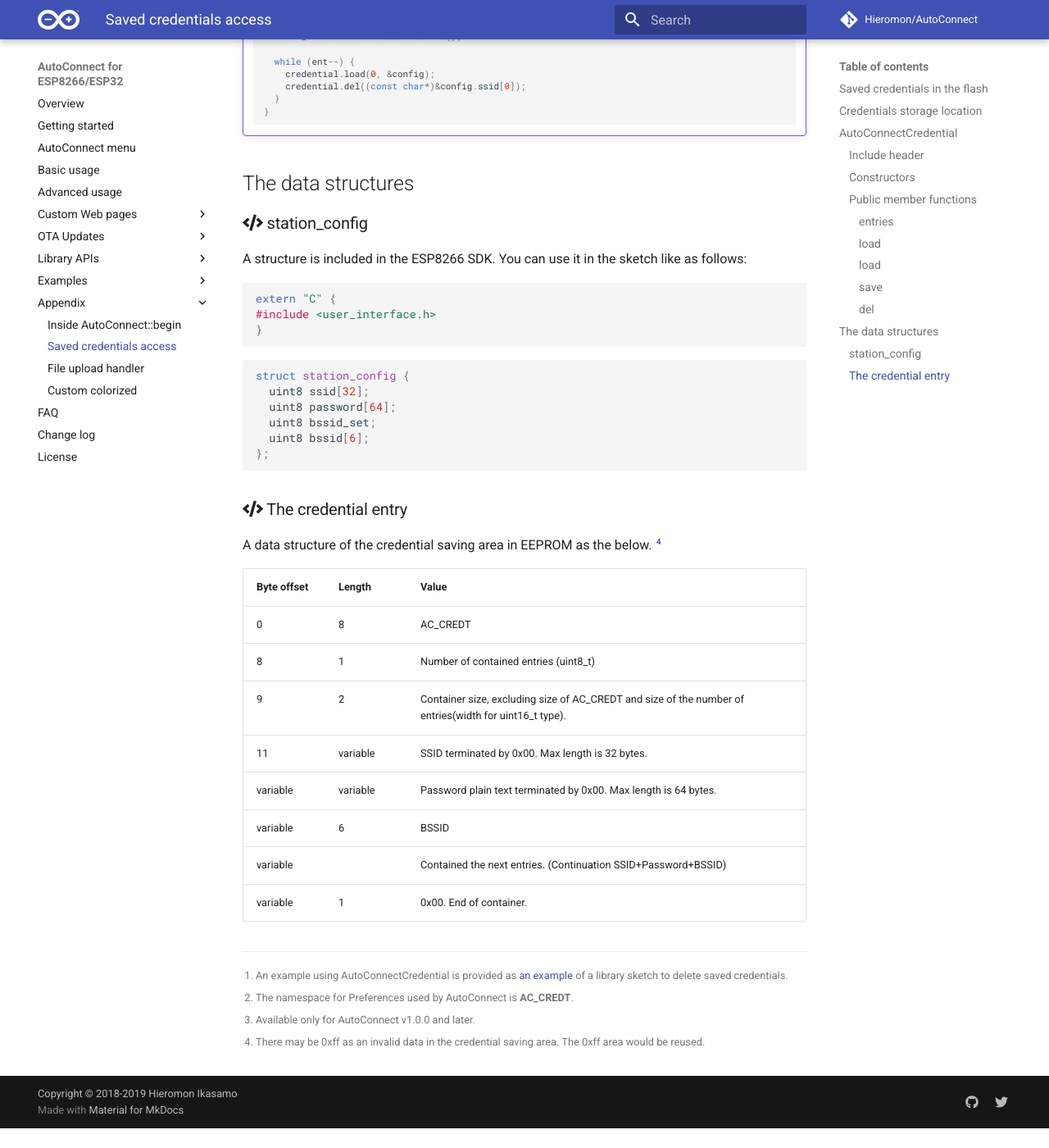
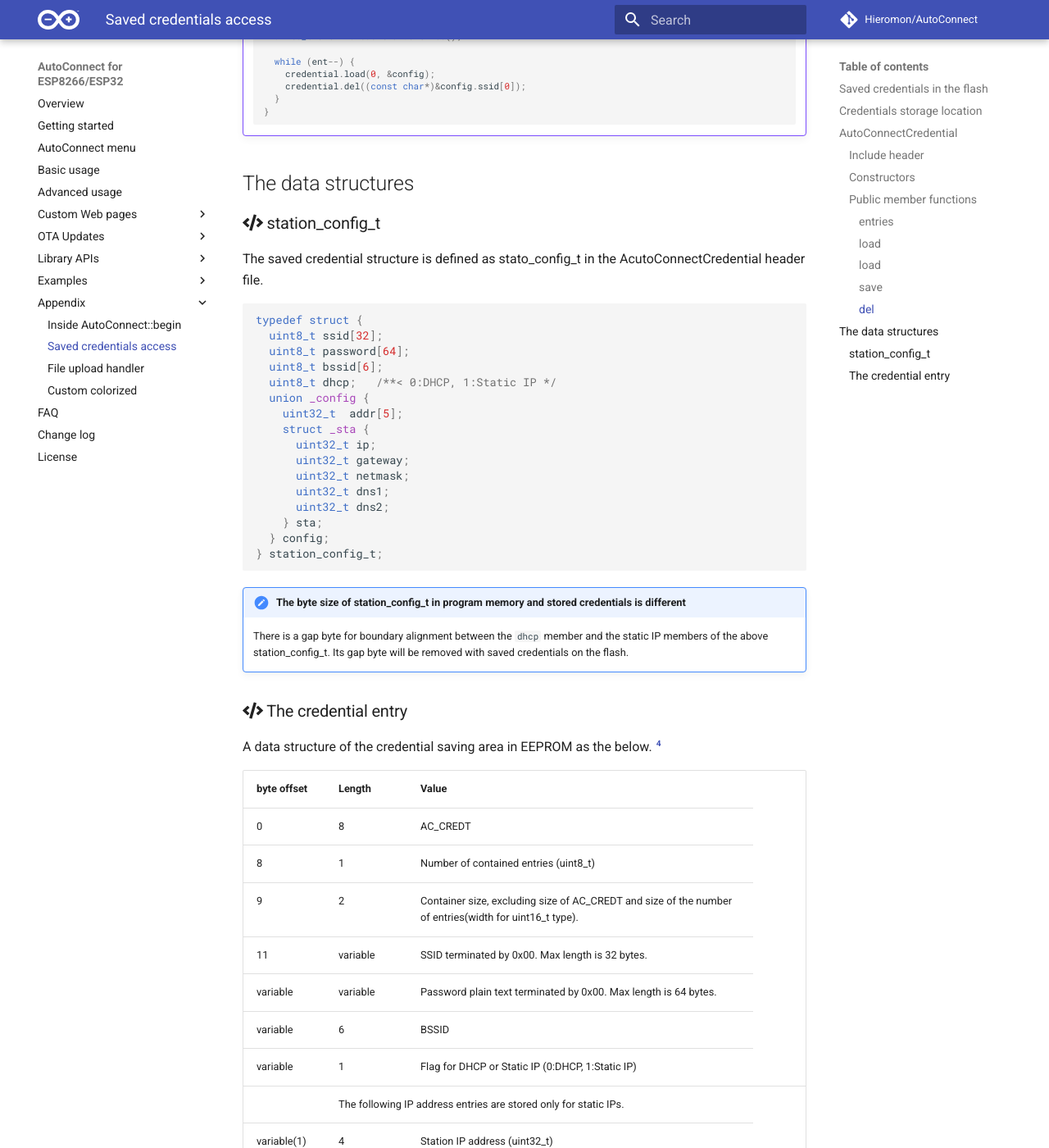
Before and after one commit to Hieromon/AutoConnect, an MkDocs documentation site: the page built from mkdocs/credit.md, in a window 1280 px wide and 1400 px high, scrolled down 3542 px. Shown: the whole window at 82% size. Built offline with MkDocs 1.6.1 and Material for MkDocs 9.7.7, drawn with Linux system fonts in a browser that asks for light colours; nearby versions of some CDN libraries; comment, search, counter and statistics services are not loaded; before the commit the page ends 4918 px from its top, so only the background shows below that; some of the changed text lies outside the part shown.

Commit message:
Added a description for static IP configuration

````diff
--- a/mkdocs/credit.md
+++ b/mkdocs/credit.md
@@ -79,43 +79,43 @@
 #### <i class="fa fa-caret-right"></i> load
 
 ```cpp
-int8_t load(const char* ssid, struct station_config* config)
+int8_t load(const char* ssid, station_config_t* config)
 ```
 
 Load a credential entry and store to **config**.
 <dl class="apidl">
     <dt>**Parameters**</dt>
     <dd><span class="apidef">ssid</span><span class="apidesc">SSID to be loaded.</span></dd>
-    <dd><span class="apidef">config</span><span class="apidesc">station_config</span></dd>
+    <dd><span class="apidef">config</span><span class="apidesc">station_config_t</span></dd>
     <dt>**Return value**</dt>
-    <dd>Save the specified SSID's credential entry to station_config pointed to by the parameter as **config**. -1 is returned if the SSID is not saved. </dd>
+    <dd>Save the specified SSID's credential entry to station_config_t pointed to by the parameter as **config**. -1 is returned if the SSID is not saved. </dd>
 </dl>
 
 #### <i class="fa fa-caret-right"></i> load
 
 ```cpp
-bool load(int8_t entry, struct station_config* config)
+bool load(int8_t entry, station_config_t* config)
 ```
 
 Load a credential entry and store to **config**.
 <dl class="apidl">
     <dt>**Parameters**</dt>
     <dd><span class="apidef">entry</span><span class="apidesc">Specifies the index number based 0 to be loaded.</span></dd>
-    <dd><span class="apidef">config</span><span class="apidesc">station_config</span></dd>
+    <dd><span class="apidef">config</span><span class="apidesc">station_config_t</span></dd>
     <dt>**Return value**</dt>
-    <dd>Save the specified credential entry to station_config pointed to by the parameter as **config**. -1 is returned if specified number is not saved. </dd>
+    <dd>Save the specified credential entry to station_config_t pointed to by the parameter as **config**. -1 is returned if specified number is not saved. </dd>
 </dl>
 
 #### <i class="fa fa-caret-right"></i> save
 
 ```cpp
-bool save(const struct station_config* config)
+bool save(const station_config_t* config)
 ```
 
 Save a credential entry.
 <dl class="apidl">
     <dt>**Parameter**</dt>
-    <dd><span class="apidef">config</span><span class="apidesc">station_config to be saved.</span></dd>
+    <dd><span class="apidef">config</span><span class="apidesc">station_config_t to be saved.</span></dd>
     <dt>**Return value**</dt>
     <dd><span class="apidef">true</span><span class="apidesc">Successfully saved.</span></dd>
     <dd><span class="apidef">false</span><span class="apidesc">Failed to save.</span></dd>
@@ -154,24 +154,31 @@
 
 ## The data structures
 
-### <i class="fa fa-code"></i>  station_config
+### <i class="fa fa-code"></i>  station_config_t
 
-A structure is included in the ESP8266 SDK. You can use it in the sketch like as follows:
+The saved credential structure is defined as stato_config_t in the AcutoConnectCredential header file.
 
 ```cpp
-extern "C" {
-#include <user_interface.h>
-}
+typedef struct {
+  uint8_t ssid[32];
+  uint8_t password[64];
+  uint8_t bssid[6];
+  uint8_t dhcp;   /**< 0:DHCP, 1:Static IP */
+  union _config {
+    uint32_t  addr[5];
+    struct _sta {
+      uint32_t ip;
+      uint32_t gateway;
+      uint32_t netmask;
+      uint32_t dns1;
+      uint32_t dns2;
+    } sta;
+  } config;
+} station_config_t;
 ```
 
-```cpp
-struct station_config {
-  uint8 ssid[32];
-  uint8 password[64];
-  uint8 bssid_set;
-  uint8 bssid[6];
-};
-```
+!!! note "The byte size of station_config_t in program memory and stored credentials is different"
+    There is a gap byte for boundary alignment between the `dhcp` member and the static IP members of the above station_config_t. Its gap byte will be removed with saved credentials on the flash.
 
 ### <i class="fa fa-code"></i>  The credential entry
 
@@ -180,13 +187,26 @@
 [^4]:
 There may be 0xff as an invalid data in the credential saving area. The 0xff area would be reused.
 
-| Byte offset | Length   | Value                                                               |
-|-------------|----------|---------------------------------------------------------------------|
-| 0           | 8        | AC_CREDT                                                            |
-| 8           | 1        | Number of contained entries (uint8_t)                               |
-| 9           | 2        | Container size, excluding size of AC_CREDT and size of the number of entries(width for uint16_t type). |
-| 11          | variable | SSID terminated by 0x00. Max length is 32 bytes.                    |
-| variable    | variable | Password plain text terminated by 0x00. Max length is 64 bytes.     |
-| variable    | 6        | BSSID                                                               |
-| variable    |          | Contained the next entries. (Continuation SSID+Password+BSSID)      |
-| variable    | 1        | 0x00. End of container.                                             |
+| byte offset  | Length | Value |
+|------------- |--------|-------|
+| 0            | 8        | AC_CREDT |
+| 8            | 1        | Number of contained entries (uint8_t) |
+| 9            | 2        | Container size, excluding size of AC_CREDT and size of the number of entries(width for uint16_t type). |
+| 11           | variable | SSID terminated by 0x00. Max length is 32 bytes. |
+| variable     | variable | Password plain text terminated by 0x00. Max length is 64 bytes. |
+| variable     | 6        | BSSID |
+| variable     | 1        | Flag for DHCP or Static IP (0:DHCP, 1:Static IP) |
+| <td colspan=3>The following IP address entries are stored only for static IPs.
+| variable(1)  | 4        | Station IP address (uint32_t) |
+| variable(5)  | 4        | Gateway address (uint32_t) |
+| variable(9)  | 4        | Netmask (uint32_t) |
+| variable(13) | 4        | Primary DNS address (uint32_t) |
+| variable(17) | 4        | Secondary IP address (uint32_t) |
+| variable     | variable | Contained the next entries. (Continuation SSID+Password+BSSID+DHCP flag+Static IPs(if exists)) |
+| variable     | 1        | 0x00. End of container. |
+
+!!! note "AutoConnectCredential has changed"
+    It was lost AutoConnectCredential backward compatibility. Credentials saved by AutoConnect v1.0.3 (or earlier) will not work properly with AutoConnect v1.1.0. You need to erase the flash of the ESP module using the esptool before the sketch uploading.
+    ```
+    esptool -c esp8266 (or esp32) - p [COM_PORT] erase_flash
+    ```
````
Also changed, not shown: other parts of mkdocs/credit.md (+1 -1 lines), mkdocs/changelog.md (+3 -0 lines), mkdocs/faq.md (+7 -0 lines), mkdocs/gettingstarted.md (+3 -0 lines), mkdocs/menu.md (+9 -1 lines), mkdocs/images/process_begin.svg.
